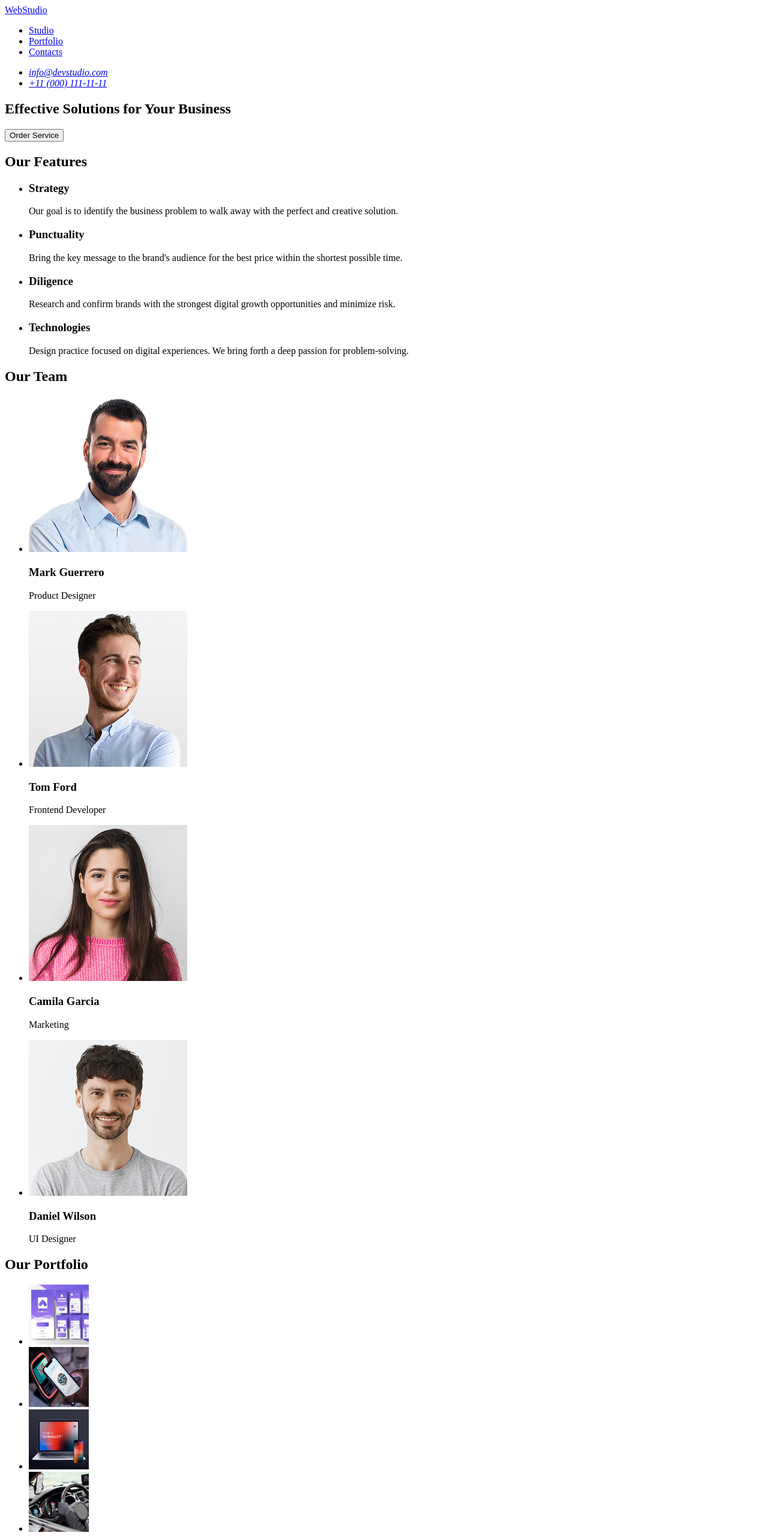
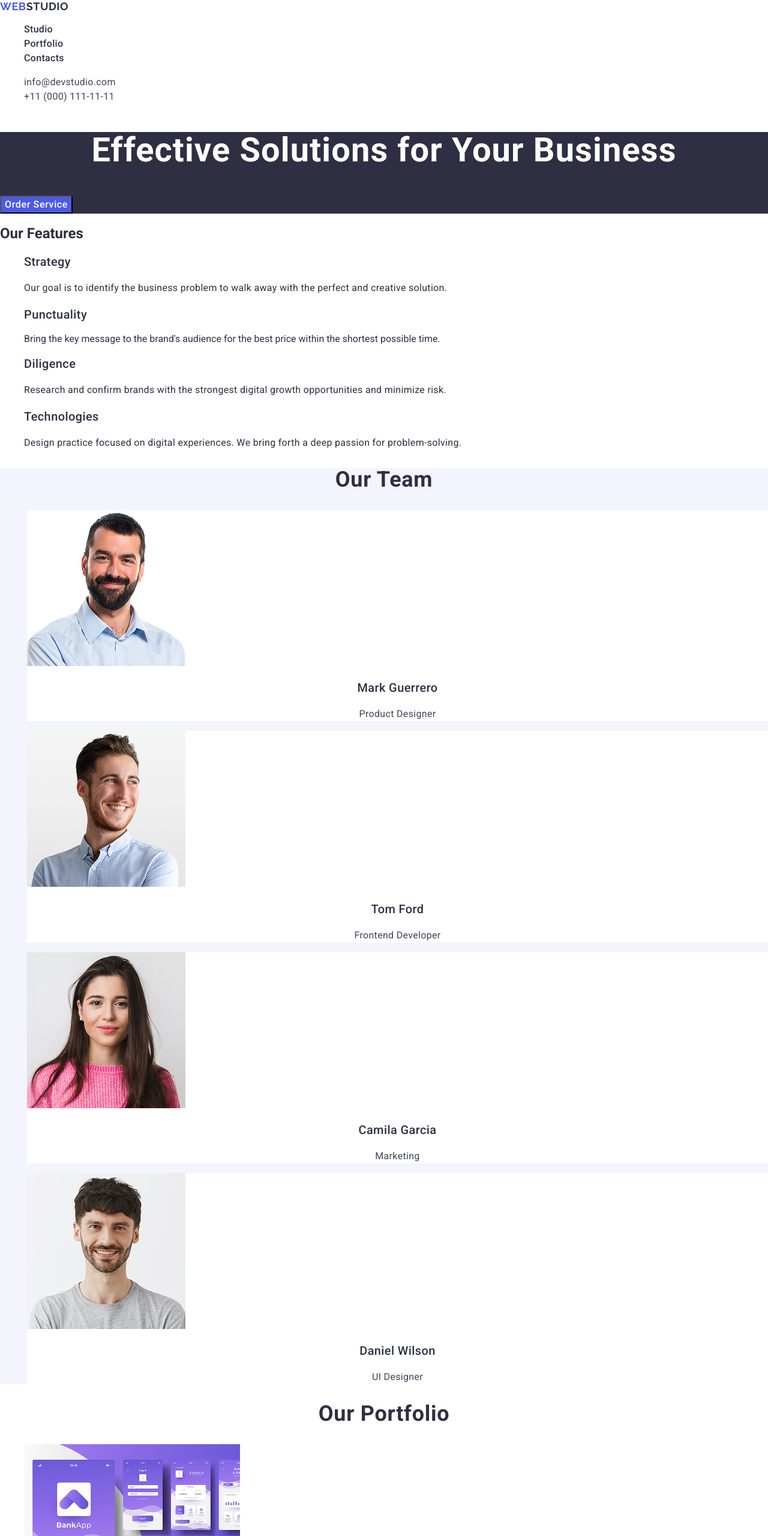
Before and after one commit to bogdanzbp-ui/goit-markup-hw-02, a plain HTML site: page index.html in a window 1280 px wide. Shown: the top 2560 px of the page at 60% size. Drawn offline with nearby package versions, Linux system fonts and the light colour scheme.

Commit message:
end home work

```diff
--- a/css/styles.css
+++ b/css/styles.css
@@ -1,28 +1,186 @@
-/* heder */
+
+/* #region common styles */
+body {
+    font-family: "Roboto", sans-serif;
+    font-weight: 400;
+    color: #2E2F42;
+}
+.logo {
+    font-family: "Raleway", sans-serif;
+    font-weight: 700;
+    font-size: 18px;
+    line-height: 1.17;
+    letter-spacing: 0.03em;
+    text-transform: uppercase;
+    color: #2E2F42;
+}
+.accent {
+    color: #4D5AE5;
+}
+.accent-footer {
+    color: #F4F4FD;
+}
+button:hover,
+button:focus {
+    background-color: #404BBF;
+}
+button {
+    font-family: "Roboto", sans-serif;
+    font-weight: 500;
+    font-size: 16px;
+    line-height: 1.5;
+    letter-spacing: 0.04em;
+    color: #FFFFFF;
+    cursor: pointer;
+    background-color: #4D5AE5;
+}
+a {
+    font-style: normal;
+    text-decoration: none;
+    color:inherit;
+}
+ul {
+    list-style-type: none;
+}
+
+/* #endregion common styles */
+
+/* #region heder */
+
 .page-header {
-
+    background-color: #FFFFFF;
 }
 .page-nav {
-
+    display:block;
 }
 
 .nav-list {
-
+    font-weight: 500;
+    font-size: 16px;
+    line-height: 1.5;
+    letter-spacing: 0.02em;
 }
-.nav-list-item {
-
+.nav-list-item:hover,
+.nav-list-item:focus {
+     color: #404BBF;
 }
-.addres-list {
-
+.address-list {
+    font-size: 16px;
+    line-height: 1.5;
+    letter-spacing: 0.02em;
+    color: #434455;
 }
-.addres-contact {
-
+.address-contact:hover,
+.address-contact:focus {
+    color: #404BBF;
 }
 
-/* hero */
+/* #endregion heder */
+
+/* #region hero */
+
 .hero-section {
-
+    background-color: #2E2F42;
 }
 .main-title {
+    font-weight: 700;
+    font-size: 56px;
+    line-height: 60px;
+    letter-spacing: 0.02em;
+    text-align: center;
+    color: #FFFFFF;
+}
 
+/* #endregion hero */
+
+/* #region Our Features */
+
+.features-section {
+    background-color: #FFFFFF;
 }
+.features-list {
+    font-weight: 500;
+    font-size: 20px;
+    line-height: 1.2;
+    letter-spacing: 0.02em;
+}
+.features-description {
+    font-size: 16px;
+    line-height: 1.5;
+    letter-spacing: 0.02em;
+}
+/* #endregion Our Features */
+
+/* #region Our Team */
+
+.team-section {
+    background-color: #f4f4fd;
+}
+.team-title {
+    font-weight: 700;
+    font-size: 36px;
+    line-height: 1.11;
+    letter-spacing: 0.02em;
+    text-align: center;
+}
+.team-list {
+   display: block;
+}
+.team-item {
+    background-color: #FFFFFF;
+        padding: 0px;
+        margin-left: 5px;
+}
+.team-name {
+    font-weight: 500;
+    font-size: 20px;
+    line-height: 1.2;
+    letter-spacing: 0.02em;
+    text-align: center;
+}
+.team-position {
+    font-size: 16px;
+    line-height: 1.5;
+    letter-spacing: 0.02em;
+    text-align: center;
+    color: #434455;
+}
+/* #endregion Our Team */
+
+/* #region Our Portfolio */
+
+.portfolio-section {
+    background-color: #FFFFFF;
+}
+.portfolio-title {
+    font-weight: 700;
+    font-size: 36px;
+    line-height: 1.11;
+    letter-spacing: 0.02em;
+    text-align: center;
+}
+.portfolio-name {
+    font-weight: 500;
+    font-size: 20px;
+    line-height: 1.2;
+    letter-spacing: 0.02em;
+}
+.portfolio-position {
+    font-size: 16px;
+    line-height: 1.5;
+    letter-spacing: 0.02em;
+    color: #434455;
+}
+/* #endregion Our Portfolio */
+
+/* #region footer */
+.page-footer {
+    background-color: #2E2F42;
+}
+.footer-description {
+    font-size: 16px;
+    line-height: 1.5;
+    letter-spacing: 0.02em;
+    color: #F4F4FD;
+}
+/* #endregion footer */
--- a/index.html
+++ b/index.html
@@ -7,16 +7,27 @@
     <link rel="preconnect" href="https://fonts.googleapis.com" />
     <link rel="preconnect" href="https://fonts.gstatic.com" crossorigin />
     <link
-      href="https://fonts.googleapis.com/css2?family=Roboto:ital,wght@0,100..900;1,100..900&display=swap"
+      href="https://fonts.googleapis.com/css2?family=Raleway:ital,wght@0,100..900;1,100..900&family=Roboto:ital,wght@0,100..900;1,100..900&display=swap"
       rel="stylesheet"
+    />
+    <link
+      rel="stylesheet"
+      href="https://cdnjs.cloudflare.com/ajax/libs/modern-normalize/3.0.1/modern-normalize.min.css"
+      integrity="sha512-q6WgHqiHlKyOqslT/lgBgodhd03Wp4BEqKeW6nNtlOY4quzyG3VoQKFrieaCeSnuVseNKRGpGeDU3qPmabCANg=="
+      crossorigin="anonymous"
+      referrerpolicy="no-referrer"
     />
     <link rel="stylesheet" href="./css/styles.css" />
   </head>
 
   <body>
+    <!-- #region header -->
+
     <header class="page-header">
       <nav class="page-nav">
-        <a href="./index.html">WebStudio</a>
+        <a href="./index.html" class="logo"
+          ><span class="accent">WEB</span>STUDIO
+        </a>
         <ul class="nav-list">
           <li class="nav-list-item">
             <a href="#">Studio</a>
@@ -29,173 +40,196 @@
           </li>
         </ul>
       </nav>
-      <address class="addres-list">
+      <address class="address-list">
         <ul>
-          <li class="addres-contact">
+          <li class="address-contact">
             <a href="mailto:info@devstudio.com">info@devstudio.com</a>
           </li>
-          <li class="addres-contact">
+          <li class="address-contact">
             <a href="tel:+110001111111">+11 (000) 111-11-11</a>
           </li>
         </ul>
       </address>
     </header>
+    <!-- #endregion header -->
 
     <main>
-      <!--Hero-->
+      <!-- #region Hero-->
 
       <section class="hero-section">
         <h1 class="main-title">Effective Solutions for Your Business</h1>
         <button type="button">Order Service</button>
       </section>
+      <!-- #endregion Hero-->
 
-      <!--Our Features-->
+      <!--#region Our Features-->
 
-      <section>
+      <section class="features-section">
         <h2>Our Features</h2>
         <ul>
           <li>
-            <h3>Strategy</h3>
-            <p>
+            <h3 class="features-list">Strategy</h3>
+            <p class="features-description">
               Our goal is to identify the business problem to walk away with the
               perfect and creative solution.
             </p>
           </li>
           <li>
-            <h3>Punctuality</h3>
+            <h3 class="features-list">Punctuality</h3>
             <p>
               Bring the key message to the brand's audience for the best price
               within the shortest possible time.
             </p>
           </li>
           <li>
-            <h3>Diligence</h3>
-            <p>
+            <h3 class="features-list">Diligence</h3>
+            <p class="features-description">
               Research and confirm brands with the strongest digital growth
               opportunities and minimize risk.
             </p>
           </li>
           <li>
-            <h3>Technologies</h3>
-            <p>
+            <h3 class="features-list">Technologies</h3>
+            <p class="features-description">
               Design practice focused on digital experiences. We bring forth a
               deep passion for problem-solving.
             </p>
           </li>
         </ul>
       </section>
+      <!--#endregion Our Features-->
 
-      <!--Our Team-->
+      <!--#region Our Team-->
 
-      <section>
-        <h2>Our Team</h2>
-        <ul>
-          <li>
+      <section class="team-section">
+        <h2 class="team-title">Our Team</h2>
+        <ul class="team-list">
+          <li class="team-item">
             <img
               src="./images/Mark_Guerrero.jpg"
               width="264"
               height="260"
               alt="Mark Guerrero"
             />
-            <h3>Mark Guerrero</h3>
-            <p>Product Designer</p>
+            <h3 class="team-name">Mark Guerrero</h3>
+            <p class="team-position">Product Designer</p>
           </li>
-          <li>
+          <li class="team-item">
             <img
               src="./images/Tom_Ford.jpg"
               width="264"
               height="260"
               alt="Tom Ford"
             />
-            <h3>Tom Ford</h3>
-            <p>Frontend Developer</p>
+            <h3 class="team-name">Tom Ford</h3>
+            <p class="team-position">Frontend Developer</p>
           </li>
-          <li>
+          <li class="team-item">
             <img
               src="./images/Camila_Garcia.jpg"
               width="264"
               height="260"
               alt="Camila Garcia"
             />
-            <h3>Camila Garcia</h3>
-            <p>Marketing</p>
+            <h3 class="team-name">Camila Garcia</h3>
+            <p class="team-position">Marketing</p>
           </li>
-          <li>
+          <li class="team-item">
             <img
               src="./images/Daniel_Wilson.jpg"
               width="264"
               height="260"
               alt="Daniel Wilson"
             />
-            <h3>Daniel Wilson</h3>
-            <p>UI Designer</p>
+            <h3 class="team-name">Daniel Wilson</h3>
+            <p class="team-position">UI Designer</p>
           </li>
         </ul>
       </section>
 
-      <!--Our Portfolio-->
+      <!--#endregion Our Team-->
 
-      <section>
-        <h2>Our Portfolio</h2>
+      <!--#region Our Portfolio-->
+
+      <section class="portfolio-section">
+        <h2 class="portfolio-title">Our Portfolio</h2>
         <ul>
           <li>
             <img
               src="./images/Banking_App.jpg"
-              width="100"
-              height="100"
+              width="360"
+              height="300"
               alt="Banking App"
             />
+            <h3 class="portfolio-name">Banking App</h3>
+            <p class="portfolio-position">App</p>
           </li>
           <li>
             <img
               src="./images/Cashless_Payment.jpg"
-              width="100"
-              height="100"
+              width="360"
+              height="300"
               alt="Cashless Payment"
             />
+            <h3 class="portfolio-name">Cashless Payment</h3>
+            <p class="portfolio-position">Marketing</p>
           </li>
           <li>
             <img
               src="./images/Meditation_App.jpg"
-              width="100"
-              height="100"
+              width="360"
+              height="300"
               alt="Meditation App"
             />
+            <h3 class="portfolio-name">Meditation App</h3>
+            <p class="portfolio-position">App</p>
           </li>
           <li>
             <img
               src="./images/Taxi_Service.jpg"
-              width="100"
-              height="100"
+              width="360"
+              height="300"
               alt="Taxi Service"
             />
+            <h3 class="portfolio-name">Taxi Service</h3>
+            <p class="portfolio-position">Marketing</p>
           </li>
           <li>
             <img
               src="./images/Screen_Illustrations.jpg"
-              width="100"
-              height="100"
+              width="360"
+              height="300"
               alt="Screen Illustrations"
             />
+            <h3 class="portfolio-name">Screen Illustrations</h3>
+            <p class="portfolio-position">Design</p>
           </li>
           <li>
             <img
               src="./images/Online_Courses.jpg"
-              width="100"
-              height="100"
+              width="360"
+              height="300"
               alt="Online Courses"
             />
+            <h3 class="portfolio-name">Online Courses</h3>
+            <p class="portfolio-position">Marketing</p>
           </li>
         </ul>
       </section>
+      <!--#endregion Our Portfolio-->
     </main>
 
-    <footer>
-      <a href="./index.html">WebStudio</a>
-      <p>
+    <!--#region Footer -->
+    <footer class="page-footer">
+      <a href="./index.html" class="logo"
+        ><span class="accent">WEB</span
+        ><span class="accent-footer">STUDIO</span>
+      </a>
+      <p class="footer-description">
         Increase the flow of customers and sales for your business with digital
         marketing & growth solutions.
       </p>
     </footer>
+    <!--#endregion Footer-->
   </body>
 </html>
```
